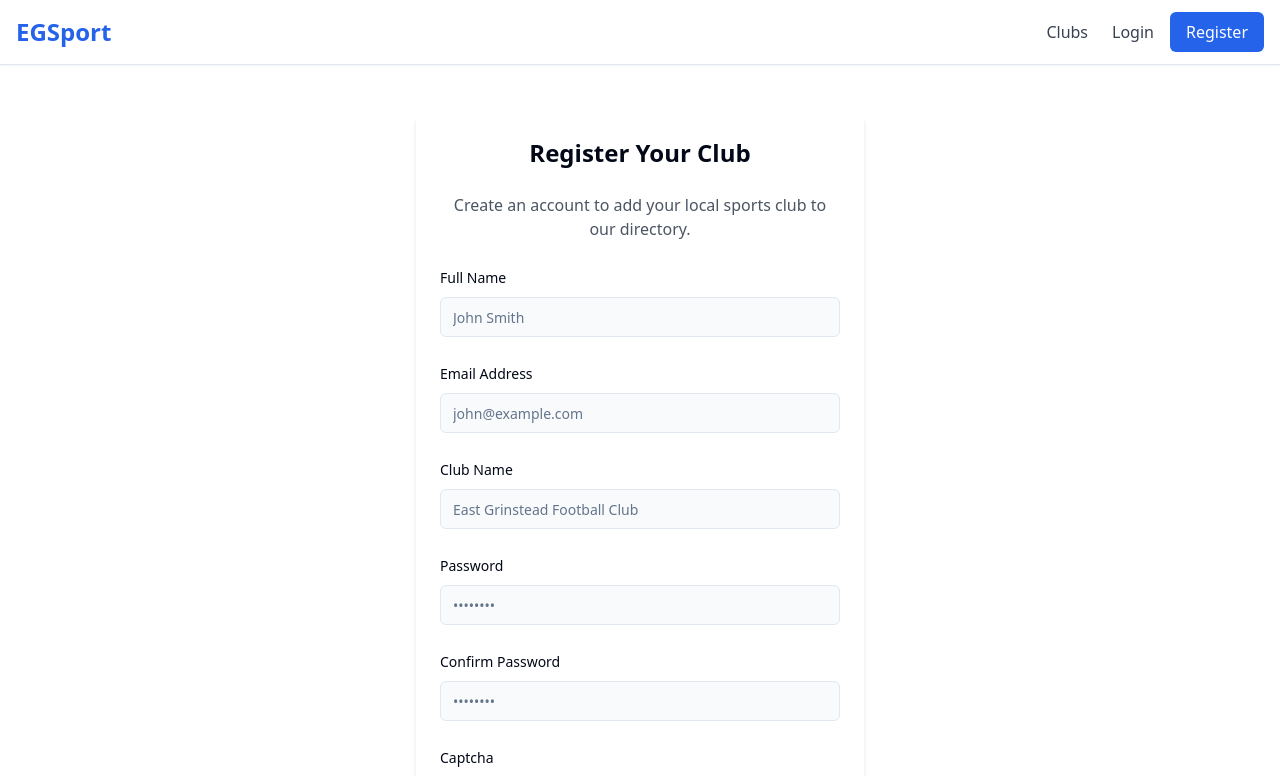
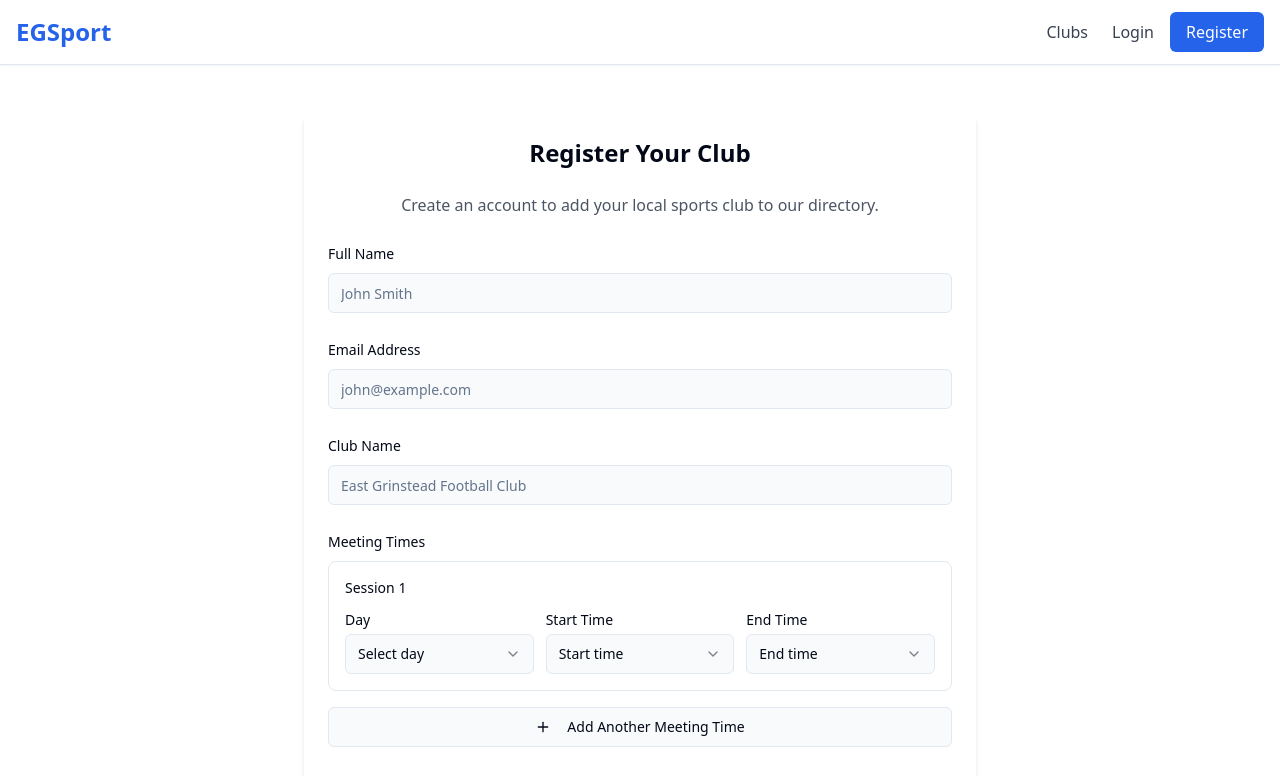
Before and after one commit to thealbion75/sport-community-online, a React (Vite) app: page /register in a window 1280 px wide. Shown: the top 776 px of the page. Built offline with nearby package versions, Linux system fonts and the light colour scheme.

Commit message:
Feat: Implement meeting time selection
Update the club registration page to allow users to select meeting days, start times, and end times using dropdowns and add multiple entries.

```diff
--- /dev/null
+++ b/src/components/MeetingTimesSelector.tsx
@@ -0,0 +1,161 @@
+
+import React from 'react';
+import { Button } from '@/components/ui/button';
+import { Select, SelectContent, SelectItem, SelectTrigger, SelectValue } from '@/components/ui/select';
+import { FormControl, FormField, FormItem, FormLabel, FormMessage } from '@/components/ui/form';
+import { Control } from 'react-hook-form';
+import { Plus, Trash2 } from 'lucide-react';
+
+interface MeetingTime {
+  day: string;
+  startTime: string;
+  endTime: string;
+}
+
+interface MeetingTimesSelectorProps {
+  control: Control<any>;
+  name: string;
+}
+
+const DAYS_OF_WEEK = [
+  'Monday',
+  'Tuesday',
+  'Wednesday',
+  'Thursday',
+  'Friday',
+  'Saturday',
+  'Sunday'
+];
+
+const TIME_OPTIONS = [
+  '06:00', '06:30', '07:00', '07:30', '08:00', '08:30', '09:00', '09:30',
+  '10:00', '10:30', '11:00', '11:30', '12:00', '12:30', '13:00', '13:30',
+  '14:00', '14:30', '15:00', '15:30', '16:00', '16:30', '17:00', '17:30',
+  '18:00', '18:30', '19:00', '19:30', '20:00', '20:30', '21:00', '21:30',
+  '22:00'
+];
+
+const MeetingTimesSelector: React.FC<MeetingTimesSelectorProps> = ({ control, name }) => {
+  return (
+    <FormField
+      control={control}
+      name={name}
+      render={({ field }) => {
+        const meetingTimes: MeetingTime[] = field.value || [{ day: '', startTime: '', endTime: '' }];
+
+        const addMeetingTime = () => {
+          const newMeetingTimes = [...meetingTimes, { day: '', startTime: '', endTime: '' }];
+          field.onChange(newMeetingTimes);
+        };
+
+        const removeMeetingTime = (index: number) => {
+          const newMeetingTimes = meetingTimes.filter((_, i) => i !== index);
+          field.onChange(newMeetingTimes);
+        };
+
+        const updateMeetingTime = (index: number, key: keyof MeetingTime, value: string) => {
+          const newMeetingTimes = [...meetingTimes];
+          newMeetingTimes[index][key] = value;
+          field.onChange(newMeetingTimes);
+        };
+
+        return (
+          <FormItem>
+            <FormLabel>Meeting Times</FormLabel>
+            <div className="space-y-4">
+              {meetingTimes.map((meetingTime, index) => (
+                <div key={index} className="border rounded-lg p-4 space-y-3">
+                  <div className="flex justify-between items-center">
+                    <h4 className="text-sm font-medium">Session {index + 1}</h4>
+                    {meetingTimes.length > 1 && (
+                      <Button
+                        type="button"
+                        variant="outline"
+                        size="sm"
+                        onClick={() => removeMeetingTime(index)}
+                      >
+                        <Trash2 className="h-4 w-4" />
+                      </Button>
+                    )}
+                  </div>
+
+                  <div className="grid grid-cols-1 md:grid-cols-3 gap-3">
+                    <div>
+                      <label className="text-sm font-medium mb-1 block">Day</label>
+                      <Select
+                        value={meetingTime.day}
+                        onValueChange={(value) => updateMeetingTime(index, 'day', value)}
+                      >
+                        <SelectTrigger>
+                          <SelectValue placeholder="Select day" />
+                        </SelectTrigger>
+                        <SelectContent>
+                          {DAYS_OF_WEEK.map((day) => (
+                            <SelectItem key={day} value={day}>
+                              {day}
+                            </SelectItem>
+                          ))}
+                        </SelectContent>
+                      </Select>
+                    </div>
+
+                    <div>
+                      <label className="text-sm font-medium mb-1 block">Start Time</label>
+                      <Select
+                        value={meetingTime.startTime}
+                        onValueChange={(value) => updateMeetingTime(index, 'startTime', value)}
+                      >
+                        <SelectTrigger>
+                          <SelectValue placeholder="Start time" />
+                        </SelectTrigger>
+                        <SelectContent>
+                          {TIME_OPTIONS.map((time) => (
+                            <SelectItem key={time} value={time}>
+                              {time}
+                            </SelectItem>
+                          ))}
+                        </SelectContent>
+                      </Select>
+                    </div>
+
+                    <div>
+                      <label className="text-sm font-medium mb-1 block">End Time</label>
+                      <Select
+                        value={meetingTime.endTime}
+                        onValueChange={(value) => updateMeetingTime(index, 'endTime', value)}
+                      >
+                        <SelectTrigger>
+                          <SelectValue placeholder="End time" />
+                        </SelectTrigger>
+                        <SelectContent>
+                          {TIME_OPTIONS.map((time) => (
+                            <SelectItem key={time} value={time}>
+                              {time}
+                            </SelectItem>
+                          ))}
+                        </SelectContent>
+                      </Select>
+                    </div>
+                  </div>
+                </div>
+              ))}
+
+              <Button
+                type="button"
+                variant="outline"
+                onClick={addMeetingTime}
+                className="w-full"
+              >
+                <Plus className="h-4 w-4 mr-2" />
+                Add Another Meeting Time
+              </Button>
+            </div>
+            <FormMessage />
+          </FormItem>
+        );
+      }}
+    />
+  );
+};
+
+export default MeetingTimesSelector;
--- a/src/pages/Register.tsx
+++ b/src/pages/Register.tsx
@@ -11,6 +11,22 @@ import Layout from '@/components/Layout';
 import { Link, useNavigate } from 'react-router-dom';
 import { useAuth } from '@/contexts/AuthContext';
 import { Alert, AlertDescription } from '@/components/ui/alert';
+import MeetingTimesSelector from '@/components/MeetingTimesSelector';
+
+// Define the meeting time schema
+const meetingTimeSchema = z.object({
+  day: z.string().min(1, { message: "Please select a day" }),
+  startTime: z.string().min(1, { message: "Please select a start time" }),
+  endTime: z.string().min(1, { message: "Please select an end time" }),
+}).refine((data) => {
+  if (data.startTime && data.endTime) {
+    return data.startTime < data.endTime;
+  }
+  return true;
+}, {
+  message: "End time must be after start time",
+  path: ["endTime"],
+});
 
 // Define the registration form schema with validation
 const registerSchema = z.object({
@@ -20,6 +36,7 @@ const registerSchema = z.object({
   password: z.string().min(8, { message: "Password must be at least 8 characters" }),
   confirmPassword: z.string(),
   captchaValue: z.string().min(1, { message: "Please complete the captcha" }),
+  meetingTimes: z.array(meetingTimeSchema).min(1, { message: "Please add at least one meeting time" }),
 }).refine((data) => data.password === data.confirmPassword, {
   message: "Passwords do not match",
   path: ["confirmPassword"],
@@ -49,6 +66,7 @@ const Register = () => {
       password: "",
       confirmPassword: "",
       captchaValue: "",
+      meetingTimes: [{ day: '', startTime: '', endTime: '' }],
     },
   });
 
@@ -65,10 +83,17 @@ const Register = () => {
     }
 
     try {
+      // Format meeting times for storage
+      const formattedMeetingTimes = data.meetingTimes
+        .filter(mt => mt.day && mt.startTime && mt.endTime)
+        .map(mt => `${mt.day}: ${mt.startTime} - ${mt.endTime}`)
+        .join('; ');
+
       // Register with Supabase
       await signUp(data.email, data.password, {
         full_name: data.fullName,
         club_name: data.clubName,
+        meeting_times: formattedMeetingTimes,
       });
 
       // Reset the form
@@ -153,7 +178,7 @@ const Register = () => {
   return (
     <Layout>
       <div className="egsport-container py-12">
-        <div className="max-w-md mx-auto">
+        <div className="max-w-2xl mx-auto">
           <div className="egsport-card">
             <h1 className="text-2xl font-bold mb-6 text-center">Register Your Club</h1>
             <p className="text-gray-600 mb-6 text-center">
@@ -206,6 +231,9 @@ const Register = () => {
                     </FormItem>
                   )}
                 />
+
+                {/* Meeting Times Selector */}
+                <MeetingTimesSelector control={form.control} name="meetingTimes" />
 
                 {/* Password field */}
                 <FormField
```
